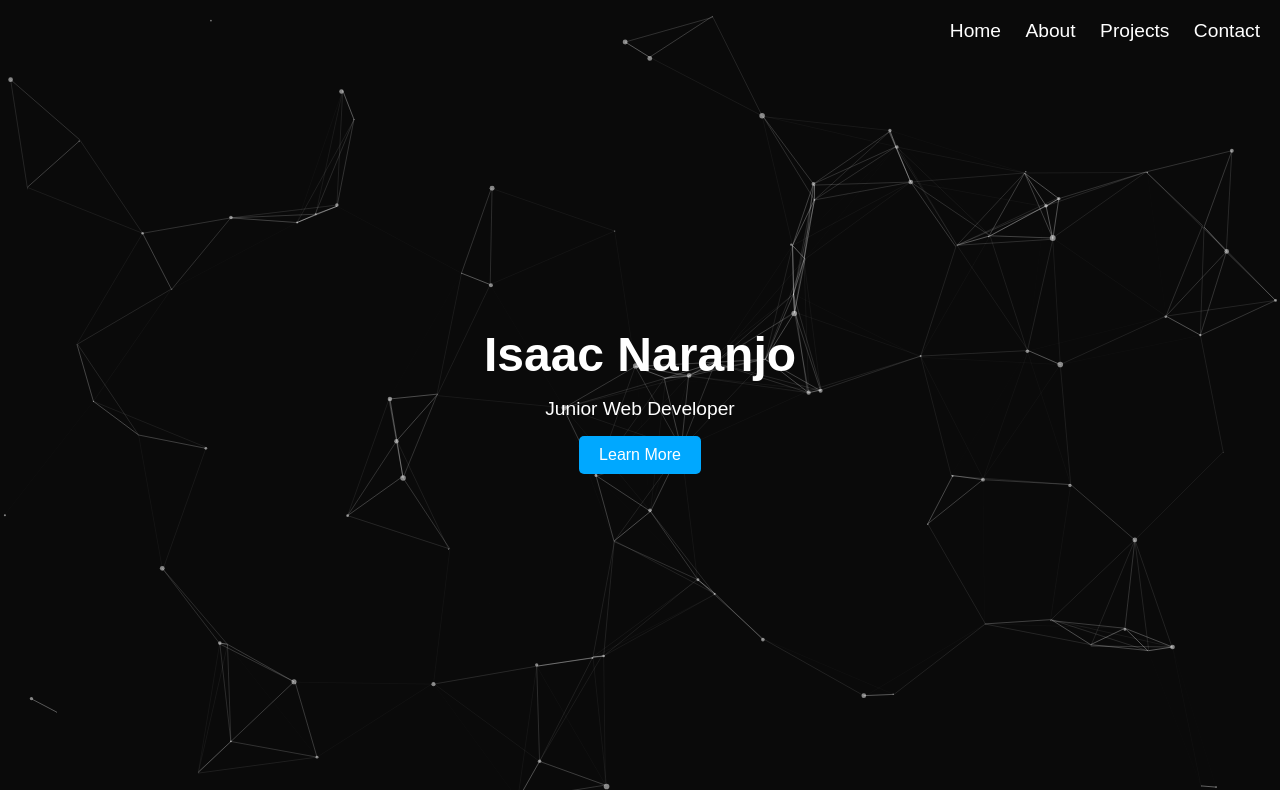
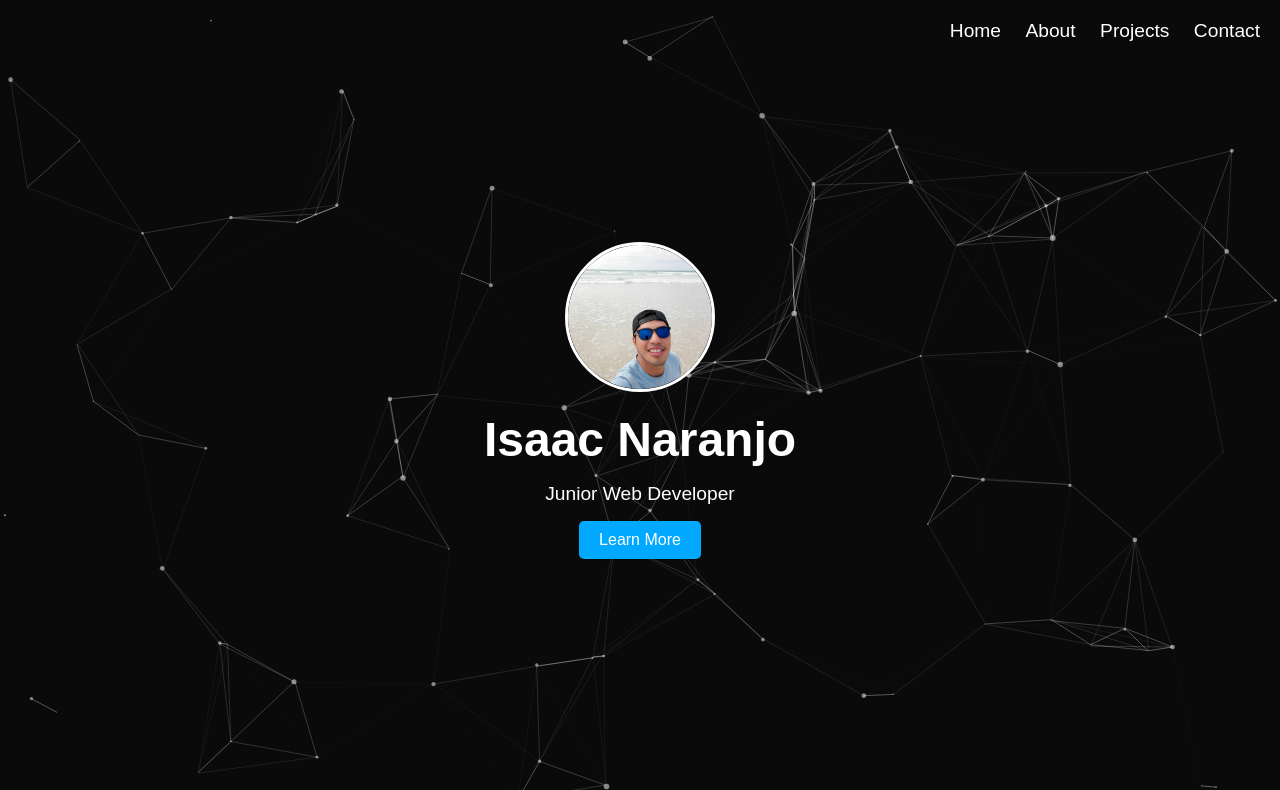
Before and after one commit to Arcadiastyx/PortofolioV0, a plain HTML site: page index.html in a window 1280 px wide. Shown: the top 790 px of the page. Drawn offline with nearby package versions, Linux system fonts and the light colour scheme.

Commit message:
adding profile-photo

```diff
--- a/assets/css/style.css
+++ b/assets/css/style.css
@@ -82,3 +82,13 @@ li {
 .nav a.active {
     font-weight: bold;
 }
+
+.profile-photo {
+    display: block;
+    margin: 0 auto 20px auto; /* Centre l'image horizontalement et ajoute un espace en dessous */
+    border-radius: 50%; /* Rend l'image ronde, si elle est carrée */
+    width: 150px; /* Taille de l'image, ajustable selon vos préférences */
+    height: 150px; /* Assurez-vous que l'image soit carrée */
+    object-fit: cover; /* S'assure que l'image s'ajuste bien dans l'espace défini */
+    border: 3px solid #ffffff; /* Ajoute une bordure blanche autour de l'image */
+}
--- a/sections/home.html
+++ b/sections/home.html
@@ -5,6 +5,7 @@
         </svg> -->
     </div>
     <div class="content">
+        <img src="assets/images/isaac.jpg" alt="Isaac Naranjo" class="profile-photo">
         <h1>Isaac Naranjo</h1>
         <p>Junior Web Developer</p>
         <a href="#about" class="btn">Learn More</a>
```
Also changed, not shown: assets/images/isaac.JPG (added), 1 other file.
